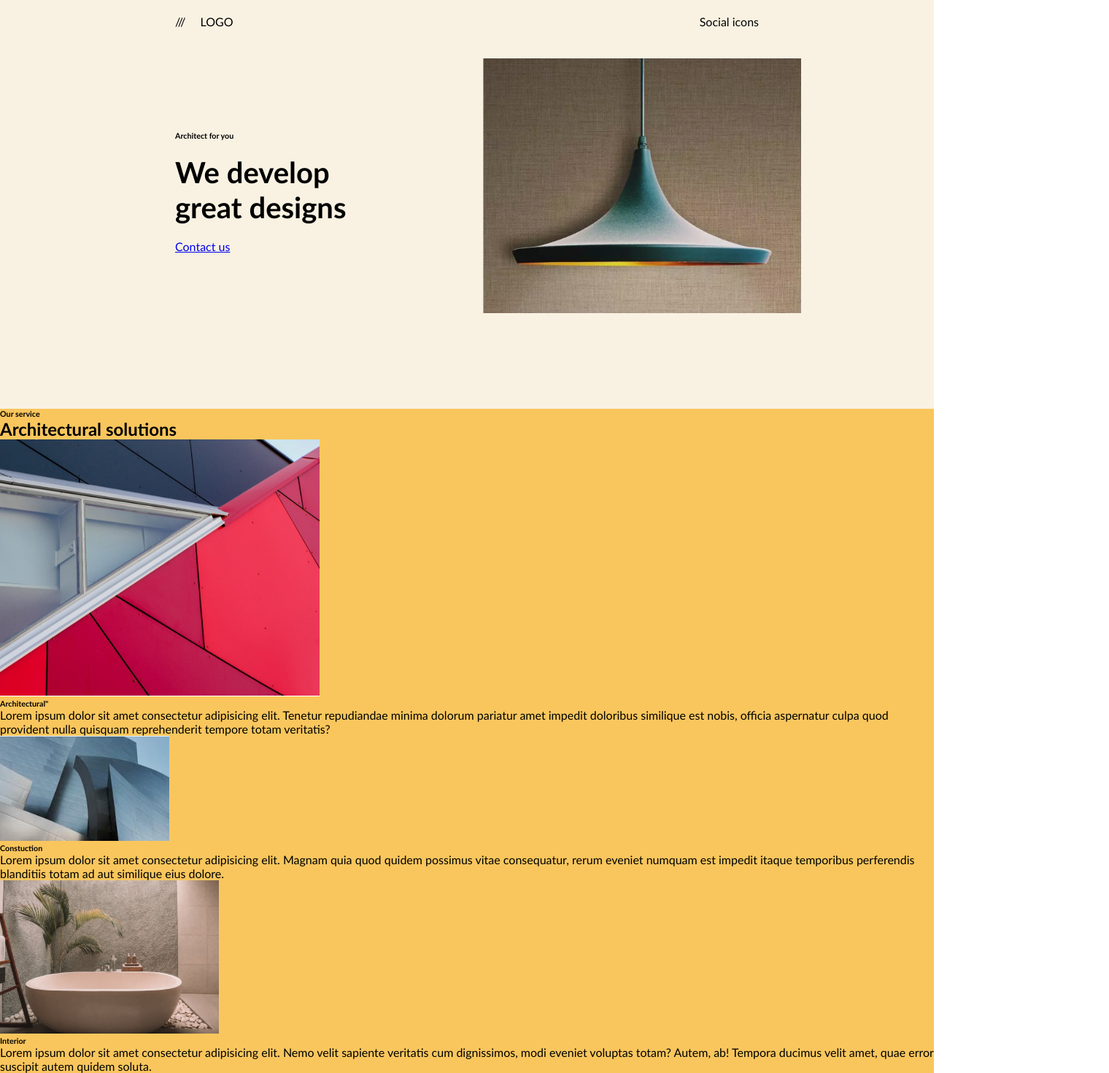
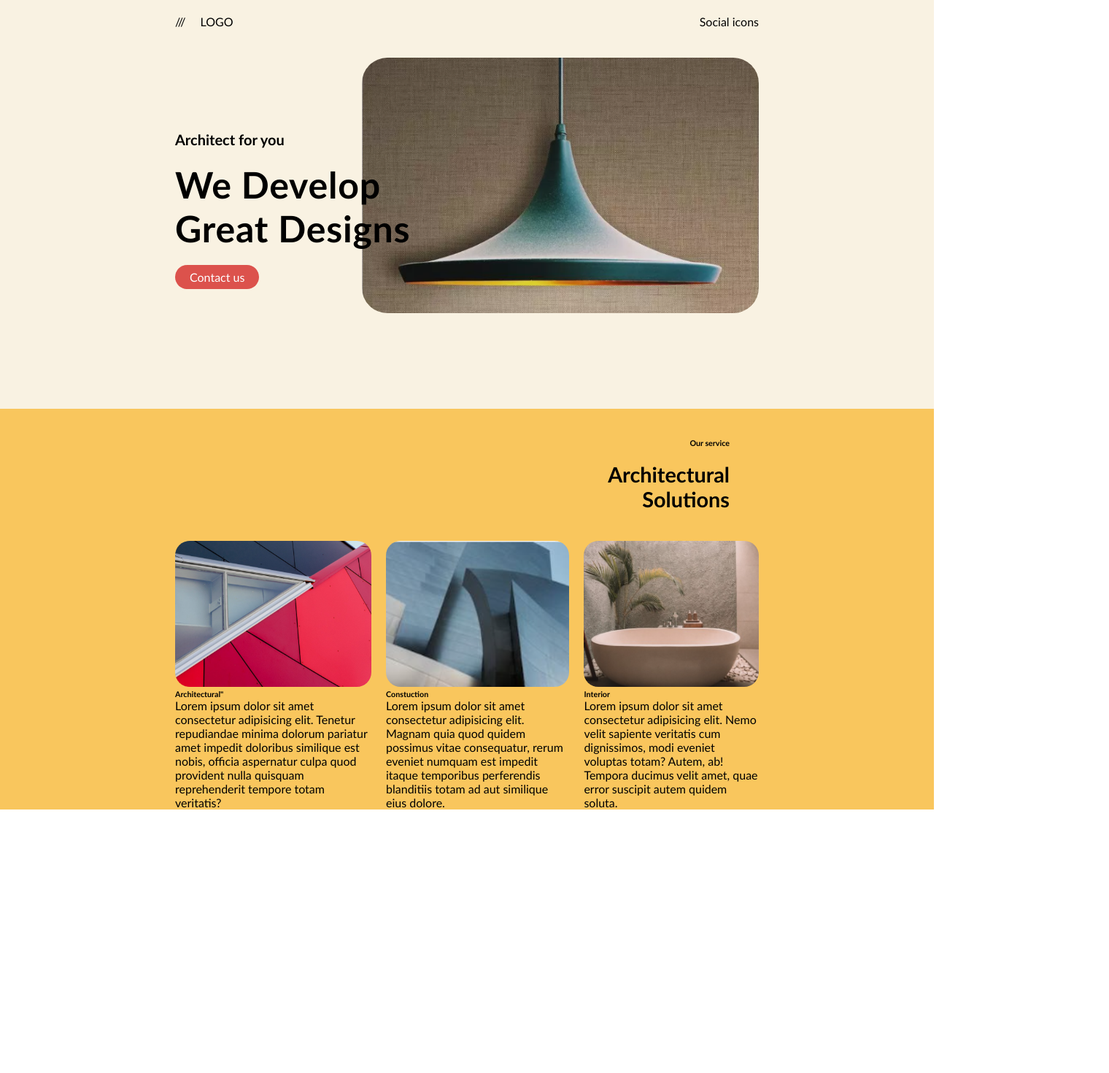
Before and after one commit to RokasIme/Arch-website, a website: page index.html in a window 1280 px wide. Shown: the whole page at 73% size, 1520 px wide, since content can reach past the window. After the commit the page ends 1109 px from the top, so only its background shows below. Drawn offline with Linux system fonts and the light colour scheme.

Commit message:
slowly forward

```diff
--- a/CSS/main.css
+++ b/CSS/main.css
@@ -10,6 +10,7 @@
 body {
   display: flex;
   width: 100%;
+  font-size: 16px;
   flex-direction: column;
   font-family: "Gill Sans", "Gill Sans MT", Calibri, "Trebuchet MS", sans-serif;
 }
@@ -21,6 +22,8 @@ body {
 
 .lower__part {
   background-color: #f9c65d;
+  display: flex;
+  justify-content: center;
 }
 .header__inner {
   display: flex;
@@ -53,6 +56,7 @@ main {
   flex-direction: row;
   width: var(--inner-width);
   margin: 0 calc(50% - 400px);
+  position: relative;
 }
 
 .main__text {
@@ -62,24 +66,78 @@ main {
   margin-top: 100px;
 }
 .main__text__upper {
+  font-size: 20px;
 }
 .main__text__h1 {
-  font-size: 40px;
+  font-size: 50px;
   z-index: 1;
   width: 60%;
+  letter-spacing: 0.05rem;
+  text-transform: capitalize;
 }
 .button {
+  display: flex;
+  align-content: center;
+  color: #fff;
+  text-decoration: none;
+  padding: 7px 20px;
+  border-radius: 20px;
+  background-color: #dc524c;
+  width: fit-content;
+}
+.img__frame {
+  width: 68%;
+  height: 350px;
+  border-radius: 35px;
+  position: absolute;
+  overflow: hidden;
+  right: 0px;
 }
 .img {
   width: 100%;
-  height: 350px;
-  object-fit: contain;
-  border-radius: 35px;
-  position: absolute;
-  z-index: 0;
+  height: 100%;
+  object-fit: cover;
+}
+.lower__part {
+  width: 100%;
+}
+.lower__part__inner {
+  display: flex;
+  flex-direction: column;
+  width: var(--inner-width);
+  margin: 0 calc(50% - 400px);
+  align-items: flex-end;
+}
+.lower__part__txt {
+  display: flex;
+  flex-direction: column;
+  padding: 40px;
+  gap: 20px;
+  width: 42%;
+  text-align: right;
+}
+.lower__part__txt__main {
+  font-size: 1.8rem;
+  text-transform: capitalize;
+}
+
+.pic__text_all {
+  display: flex;
+  flex-direction: row;
+  gap: 20px;
+}
+
+.img_small {
+  width: 100%;
+  height: 200px;
+  object-fit: cover;
+  border-radius: 20px;
 }
 
 @media (max-width: 600px) {
+  .upper__part {
+    height: 90vh;
+  }
   .social__icons {
     display: none;
   }
@@ -93,9 +151,14 @@ main {
     margin: 0 20px;
   }
   .main__text {
-    margin: 0;
+    margin: 0 0 20px 0;
   }
-  .img {
+  .main__text__h1 {
+    width: fit-content;
+    font-size: 2.6rem;
+  }
+  .img__frame {
     position: unset;
+    width: 100%;
   }
 }
--- a/index.html
+++ b/index.html
@@ -25,12 +25,15 @@
             <h1 class="main__text__h1">We develop great designs</h1>
             <a class="button" href="#">Contact us</a>
           </div>
+          <div class="img__frame">
             <img class="img" src="./img/Lamp.PNG" alt="lamp" />
+          </div>
         </div>
       </main>
     </section>
 
     <section class="lower__part">
+      <div class="lower__part__inner">
         <div class="lower__part__txt">
           <h6 class="lower__part__txt__up">Our service</h6>
           <h2 class="lower__part__txt__main">Architectural solutions</h2>
@@ -49,8 +52,8 @@
               <p class="p_text">
                 Lorem ipsum dolor sit amet consectetur adipisicing elit. Tenetur
                 repudiandae minima dolorum pariatur amet impedit doloribus
-              similique est nobis, officia aspernatur culpa quod provident nulla
-              quisquam reprehenderit tempore totam veritatis?
+                similique est nobis, officia aspernatur culpa quod provident
+                nulla quisquam reprehenderit tempore totam veritatis?
               </p>
             </div>
           </div>
@@ -64,9 +67,9 @@
               <h6 class="text_in_pic_main">Constuction</h6>
               <p class="p_text">
                 Lorem ipsum dolor sit amet consectetur adipisicing elit. Magnam
-              quia quod quidem possimus vitae consequatur, rerum eveniet numquam
-              est impedit itaque temporibus perferendis blanditiis totam ad aut
-              similique eius dolore.
+                quia quod quidem possimus vitae consequatur, rerum eveniet
+                numquam est impedit itaque temporibus perferendis blanditiis
+                totam ad aut similique eius dolore.
               </p>
             </div>
           </div>
@@ -77,9 +80,10 @@
               <p class="p_text">
                 Lorem ipsum dolor sit amet consectetur adipisicing elit. Nemo
                 velit sapiente veritatis cum dignissimos, modi eveniet voluptas
-              totam? Autem, ab! Tempora ducimus velit amet, quae error suscipit
-              autem quidem soluta.
+                totam? Autem, ab! Tempora ducimus velit amet, quae error
+                suscipit autem quidem soluta.
               </p>
+            </div>
           </div>
         </div>
       </div>
```
Lines whose indentation alone changed are shown as unchanged.
